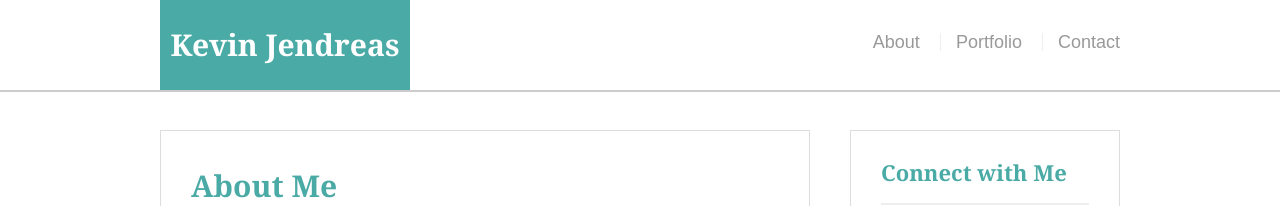
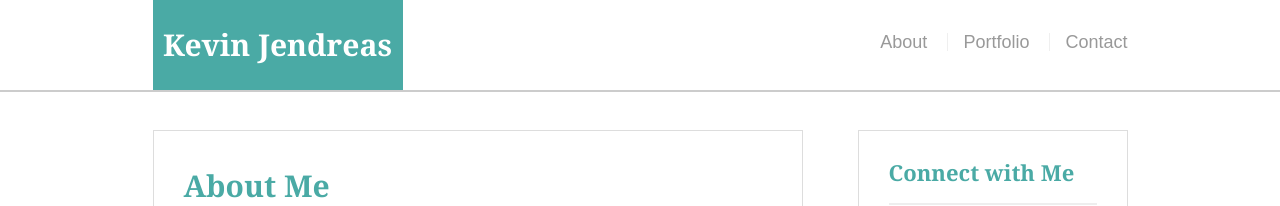
Before and after one commit to kjwebco/Responsive-Portfolio, a plain HTML site: page index.html in a window 1280 px wide. Shown: the top 206 px of the page. Drawn offline with Linux system fonts and the light colour scheme.

Commit message:
Add files via upload

```diff
--- a/assets/css/style.css
+++ b/assets/css/style.css
@@ -41,7 +41,7 @@ body {
 .container {
   /* Box-model */
   width: 100%;
-  max-width: 960px;
+  max-width: 975px;
 
   /* Positioning */
   margin: 0 auto;
```
